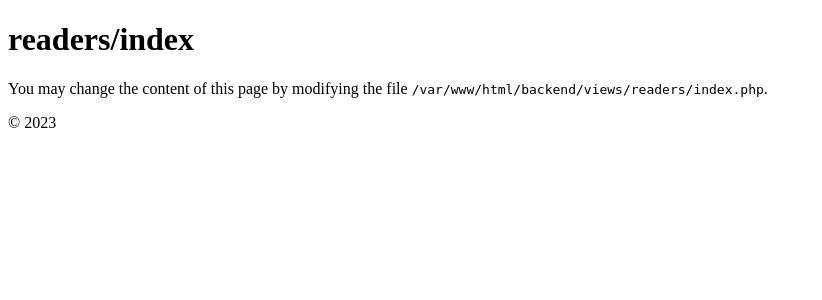
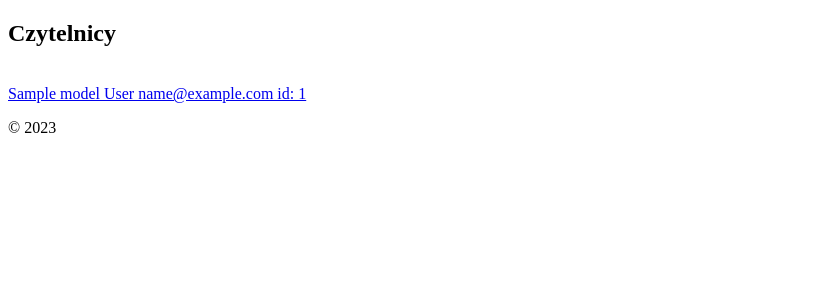
Before and after one commit to HelloNatalia/systemBiblioteczny, a Yii app: template yii-application/backend/views/readers/index.php in a window 1280 px wide. Shown: the part 26-326 px from the top of the page, without its empty margins (0-822 px from the left). Run offline with PHP 8.4 and a stand-in for Yii, Linux system fonts and the light colour scheme; the template is opened without the code that fills it: most values are stand-ins (such as "Sample title", 1, 10 or a date in 2020); data that the repository does not hold is empty; some libraries are stand-ins or nearby versions.

Commit message:
added readers list and reader's details

```diff
--- a/yii-application/backend/models/Reader.php
+++ b/yii-application/backend/models/Reader.php
@@ -40,7 +40,7 @@ class Reader extends \yii\db\ActiveRecord
             [['birth_date'], 'safe'],
             [['name', 'email'], 'string', 'max' => 100],
             [['surname'], 'string', 'max' => 150],
-            [['PESEL'], 'string', 'max' => 11],
+            [['PESEL'], 'string', 'max' => 11, 'unique'],
             [['tel_number'], 'string', 'max' => 15],
             [['address_id'], 'exist', 'skipOnError' => true, 'targetClass' => Address::class, 'targetAttribute' => ['address_id' => 'id']],
         ];
--- a/yii-application/backend/views/readers/index.php
+++ b/yii-application/backend/views/readers/index.php
@@ -1,9 +1,12 @@
 <?php
 /** @var yii\web\View $this */
+use yii\helpers\Url;
 ?>
-<h1>readers/index</h1>
+<h2>Czytelnicy</h2>
+<br>
 
-<p>
-    You may change the content of this page by modifying
-    the file <code><?= __FILE__; ?></code>.
-</p>
+<?php foreach ($models as $model) { ?>
+<a href="<?=Url::toRoute(['/readers/reader', 'id' => $model->id])?>">
+    <?=$model->name?> <?=$model->surname?> <?=$model->email?> id: <?=$model->id?>
+</a><br>
+<?php } ?>
```
Also changed, not shown: yii-application/backend/controllers/ReadersController.php (+14 -1 lines), yii-application/backend/views/readers/reader.php (added, +17 -0 lines).
